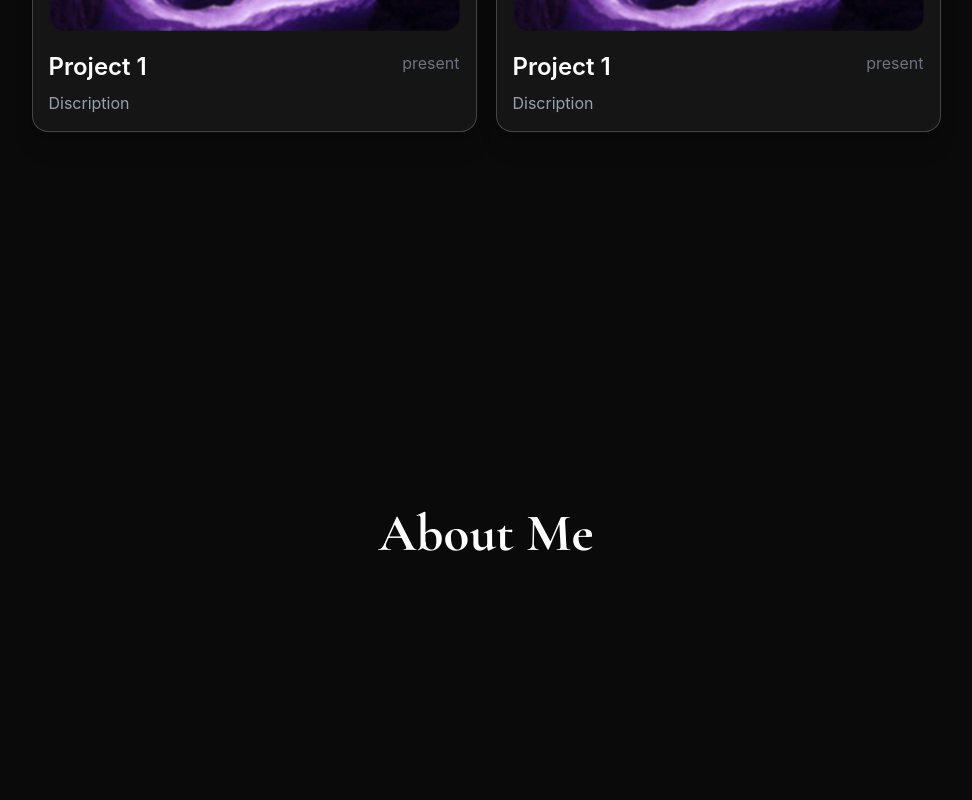
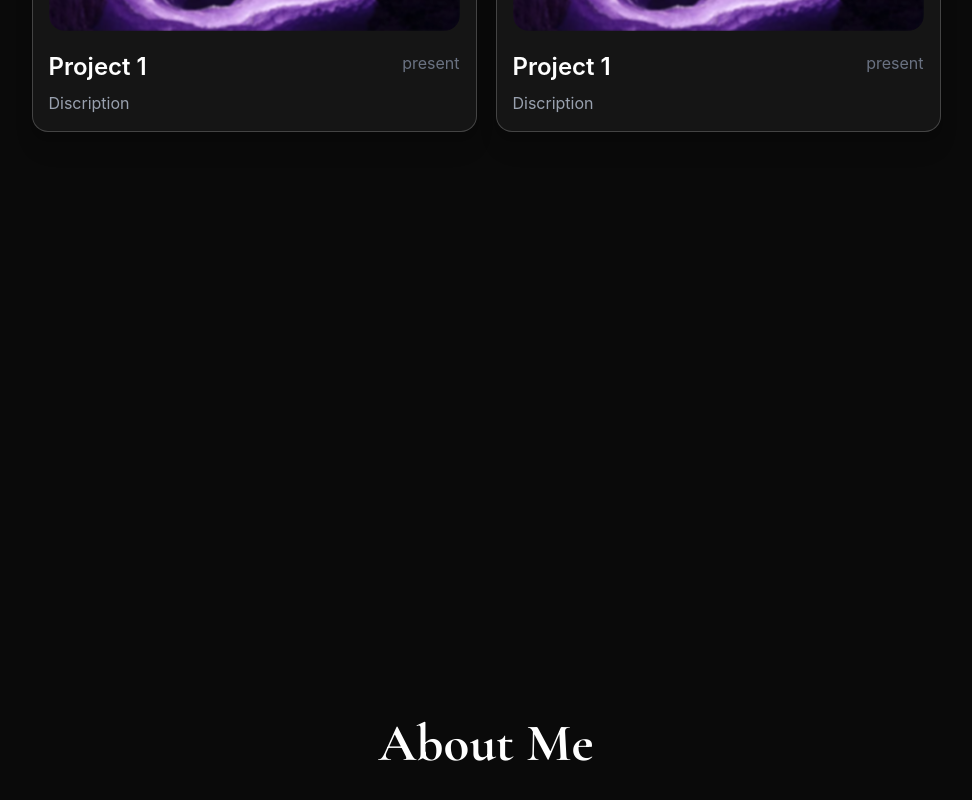
Before and after one commit to abhi-r21/Portfolio-Website, a React app: page / in a window 1280 px wide. Shown: the part 1530-2330 px from the top of the page, without its empty margins (154-1126 px from the left). Built offline with nearby package versions, Linux system fonts and the light colour scheme; the HTML template or start-up script is replaced by a standard one; a web font is replaced by a local one.

Commit message:
Fixed the Issue in AboutMe section

```diff
--- a/src/components/AboutMe.tsx
+++ b/src/components/AboutMe.tsx
@@ -9,19 +9,26 @@ function AboutMe() {
     offset: ["start start", "end start"]
   });
 
-  const y = useTransform(scrollYProgress, [0,1], [250,0]);
-  const scale = useTransform(scrollYProgress, [0,1], [1.1, 1]);
+  //Move About Me from lower position to the top
+  const y = useTransform(scrollYProgress, [0, 0.5], [500, 0]);
+
+  //Slightly reduce its size while moving
+  const scale = useTransform(scrollYProgress, [0, 0.35], [1.1, 1]);
 
   return (
-    <section id="aboutme"
+    <section
+    id="aboutme"
     ref={ref}
-    className="relative h-[150vh]"
+    className="relative h-[200vh]"
     >
+      {/* This is the position where the heading will stay */}
+    <div className="sticky top-8 z-20">
       <motion.h1
       style={{y, scale}}
-      className="top-8 z-10 mt-10 text-center font-[Cormorant_Garamond] text-5xl font-bold">
+      className="text-center font-[Cormorant_Garamond] text-5xl font-bold">
         About Me
       </motion.h1>
+    </div>
 
       <AboutText />
     </section>
--- a/src/components/AboutText.tsx
+++ b/src/components/AboutText.tsx
@@ -2,35 +2,41 @@ import { motion, useScroll, useTransform } from "motion/react";
 import { useRef } from "react";
 
 function AboutText() {
-  const textRef =useRef<HTMLDivElement>(null);
+  const ref =useRef<HTMLDivElement>(null);
 
   const{ scrollYProgress } = useScroll({
-    target: textRef,
+    target: ref,
     offset: ["start center", "end center"]
   });
+
   const opacity = useTransform(
     scrollYProgress, [0, 0.4, 0.8, 1], [0, 1, 1, 0]
+  )
+
+  const blur = useTransform(
+    scrollYProgress, [0, 0.6, 1], [0, 0, 8]
   );
 
-  const y = useTransform(
-    scrollYProgress, [0,1], [100, -100]
-  )
+  const filter = useTransform(
+    blur,
+    (value) => `blur(${value}px)`
+  );
 
   return (
-    <section
-    ref={textRef}
+    <div
+    ref={ref}
     className="flex min-h-screen items-center justify-center px-6"
     >
-      <motion.div
-      style = {{ opacity, y }}
-      className="max-w-5xl text-center text-2xl leading-relaxed"
+      <motion.p
+      style = {{ opacity, filter }}
+      className="max-w-5xl text-center text-2xl leading-relaxed text-gray-400"
       >
         I'm a developer who enjoys turning ideas into clean, functional
         digital experiences. I like experimenting with new technologies,
         building projects, and constantly finding better ways to solve
         problems.
-      </motion.div>
-    </section>
+      </motion.p>
+    </div>
   )
 }
 
```
